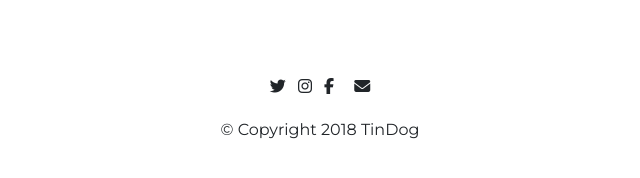
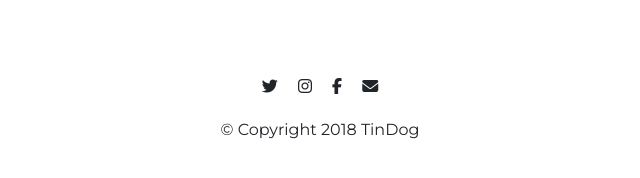
Before and after one commit to AustinPremod/TinDog, a plain HTML site: page index.html in a window 1280 px wide. Shown: the part 3306-3484 px from the top of the page, 320-960 px from the left. Drawn offline with nearby package versions, Linux system fonts and the light colour scheme.

Commit message:
Update index.html

```diff
--- a/index.html
+++ b/index.html
@@ -184,7 +184,7 @@
   <footer class="white" id="footer">
     <div class="container-fluid">
       <i class="fab fa-twitter social-media"></i>
-      <i class="fab fa-instagram"></i>
+      <i class="fab fa-instagram social-media"></i>
       <i class="fab fa-facebook-f social-media"></i>
       <i class="fas fa-envelope social-media"></i>
       <p class="footer-text">© Copyright 2018 TinDog</p>
```
